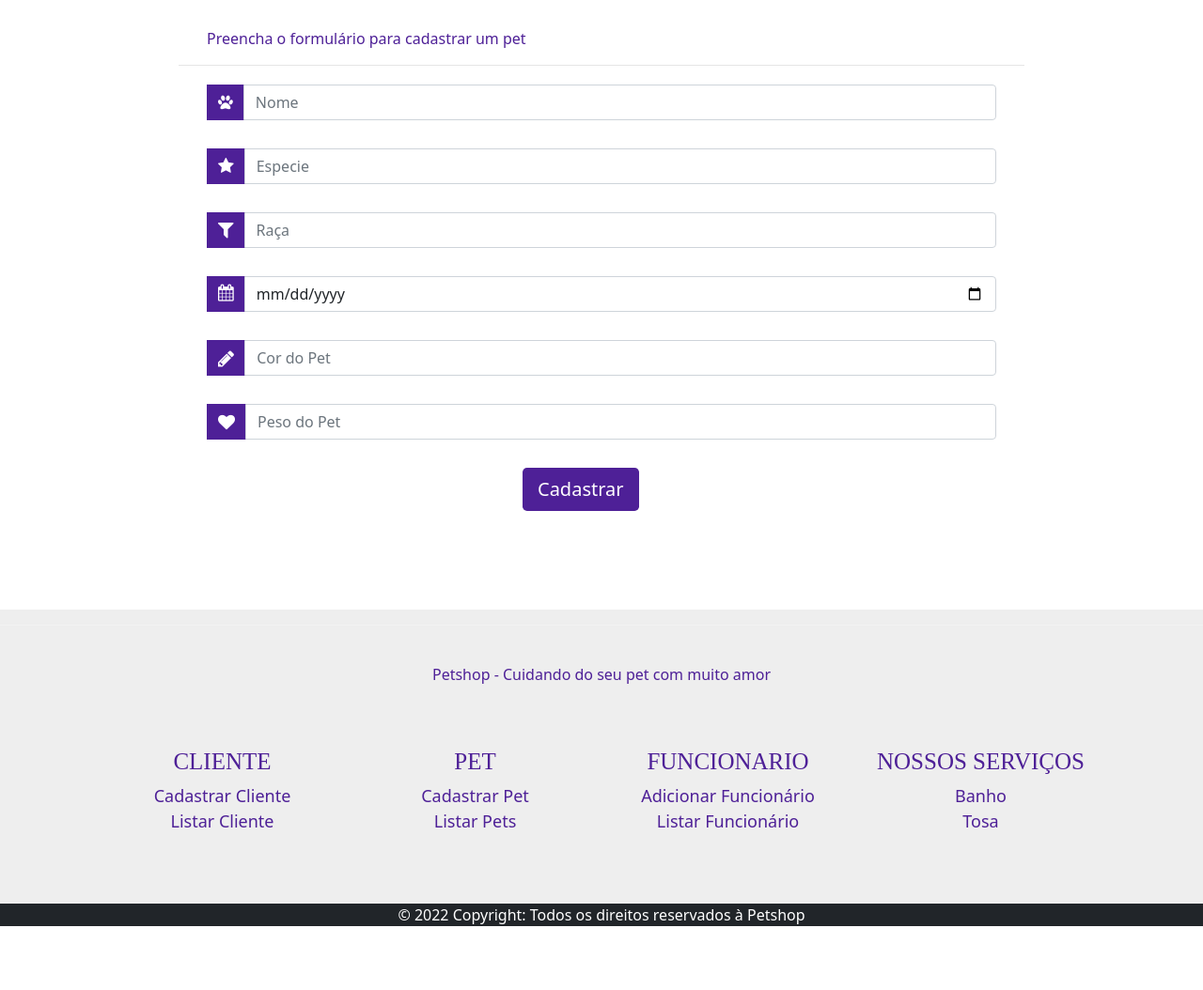
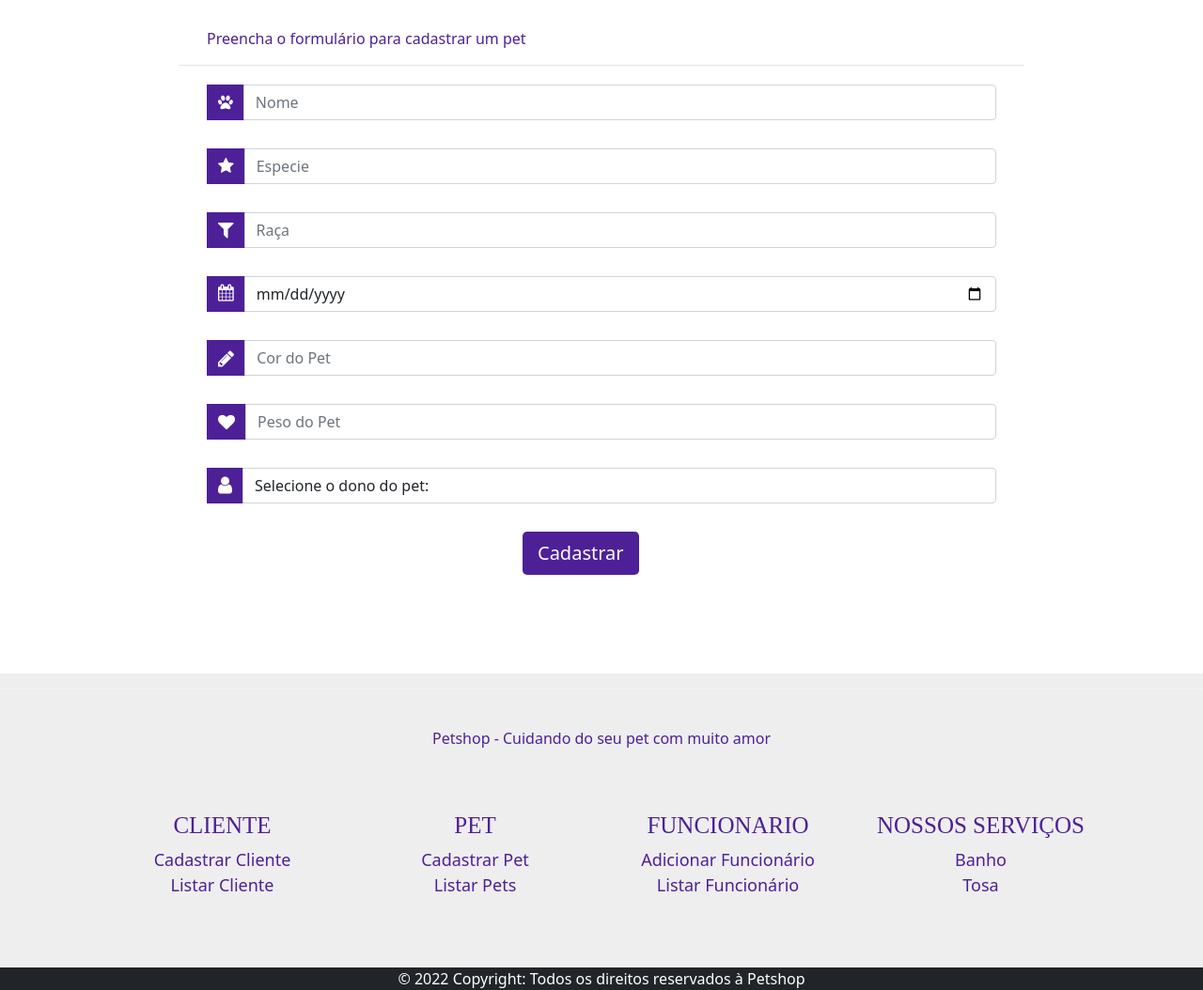
Before and after one commit to riquelmer45/Projeto-PetShop, a Node server app: page /pets/add in a window 1280 px wide. Shown: the part 270-1324 px from the top of the page at 94% size. Before the commit the page ends 1256 px from the top, so only its background shows below. Run offline with Node 20, Linux system fonts and the light colour scheme; data that the repository does not hold is empty; some libraries are stand-ins or nearby versions; some web fonts are replaced.

Commit message:
Foi adicionado no cadastrar pets o campo de selecionar o dono do pet conforme os clientes cadastrados

```diff
--- a/controllers/PetController.js
+++ b/controllers/PetController.js
@@ -1,10 +1,16 @@
 const Pet = require('../model/Pets')
+const Cliente = require('../model/Cliente')
 
 
 module.exports = class PetController {
 
-  static newPet(req, res) {
-    res.render('pets/petform')
+  static async newPet(req, res) {
+    const clientes = await Cliente.findAll({
+      attributes: ['id', 'nome', 'sobrenome'],
+      raw: true
+  })
+
+    res.render('pets/petform', {clientes})
   }
 
   static async newPetSave(req, res) {
@@ -15,11 +21,12 @@ module.exports = class PetController {
       nascimento: req.body.nascimento,
       cor: req.body.cor,
       peso: req.body.peso,
+      dono: req.body.dono,
     }
 
     await Pet.create(animal)
       .then(() => {
-        this.allPets()//carrega todos os usuários
+        this.allPets()
       }).catch((error) => {
         console.log(error)
       })
--- a/model/Pets.js
+++ b/model/Pets.js
@@ -27,6 +27,10 @@ const Pet = db.define('Pet', {
     type: DataTypes.STRING,
     required: true
   },
+  dono: {
+    type: DataTypes.INTEGER,
+    required: true
+  }
 })
 
 module.exports = Pet
--- a/views/partials/pets.handlebars
+++ b/views/partials/pets.handlebars
@@ -5,4 +5,5 @@
   <label>nascimento:{{this.nascimento}}</label>
   <label>cor:{{this.cor}}</label>
   <label>peso:{{this.peso}}</label>
+  <label>dono:{{this.dono}}</label>
 </div>
--- a/views/pets/petform.handlebars
+++ b/views/pets/petform.handlebars
@@ -59,7 +59,6 @@
         <input type="text" class="form-control" name="cor" placeholder="Cor do Pet" required="required">
       </div>
     </div>
-
     <div class="form-group">
       <div class="input-group">
         <div class="input-group-prepend">
@@ -70,6 +69,23 @@
         <input type="text" class="form-control" name="peso" placeholder="Peso do Pet" required="required">
       </div>
     </div>
+
+    <div class="form-group">
+      <div class="input-group">
+        <div class="input-group-prepend">
+          <span class="input-group-text">
+            <i class="fa fa-user"></i>
+          </span>
+        </div>
+        <select class="form-control" name="dono" placeholder="Dono do Pet" required="required">
+          <option value="" selected disabled>Selecione o dono do pet:</option>
+          {{#each clientes}}
+            <option value="{{this.id}}">{{this.nome}} {{this.sobrenome}}</option>
+          {{/each}}
+        </select>
+      </div>
+    </div>
+
     <div class="form-group">
       <button type="submit" class="btn-form text-center btn-primary btn-lg">Cadastrar</button>
     </div>
```
